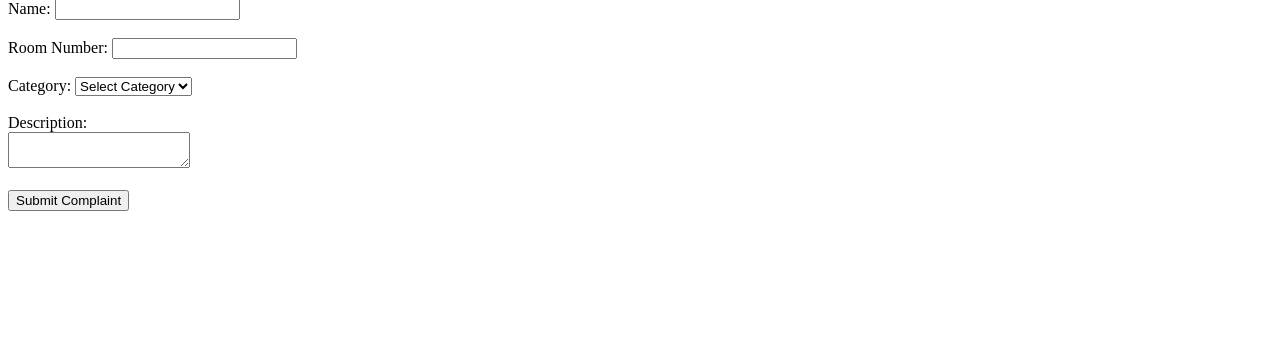
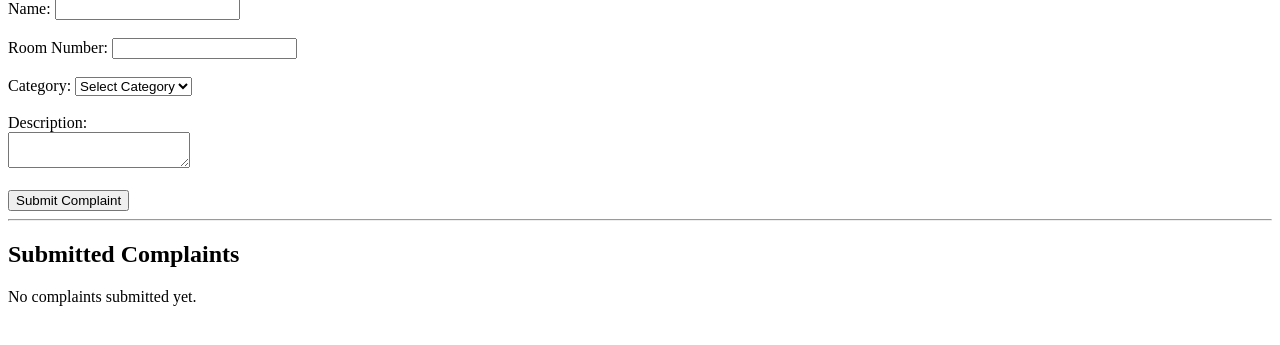
Before and after one commit to ayush-maniyar/campusfix-cca2, a Flask app: page / in a window 1280 px wide. Shown: the part 128-473 px from the top of the page. Run offline with Flask 3, Linux system fonts and the light colour scheme.

Commit message:
Add complaint storage and API

```diff
--- a/app.py
+++ b/app.py
@@ -1,11 +1,32 @@
-from flask import Flask, render_template, request
+from flask import Flask, render_template, request, redirect
 
 app = Flask(__name__)
+
+complaints = []
 
 
 @app.route("/")
 def home():
-    return render_template("index.html")
+    return render_template("index.html", complaints=complaints)
+
+
+@app.route("/complaint", methods=["POST"])
+def add_complaint():
+    complaint = {
+        "name": request.form["name"],
+        "room": request.form["room"],
+        "category": request.form["category"],
+        "description": request.form["description"]
+    }
+
+    complaints.append(complaint)
+
+    return redirect("/")
+
+
+@app.route("/api/complaints")
+def api_complaints():
+    return complaints
 
 
 if __name__ == "__main__":
--- a/templates/index.html
+++ b/templates/index.html
@@ -38,5 +38,21 @@
 
         <button type="submit">Submit Complaint</button>
     </form>
+
+    <hr>
+
+    <h2>Submitted Complaints</h2>
+
+    {% for complaint in complaints %}
+        <div>
+            <strong>{{ complaint.category }}</strong>
+            <p>Name: {{ complaint.name }}</p>
+            <p>Room: {{ complaint.room }}</p>
+            <p>{{ complaint.description }}</p>
+        </div>
+        <hr>
+    {% else %}
+        <p>No complaints submitted yet.</p>
+    {% endfor %}
 </body>
 </html>
```
